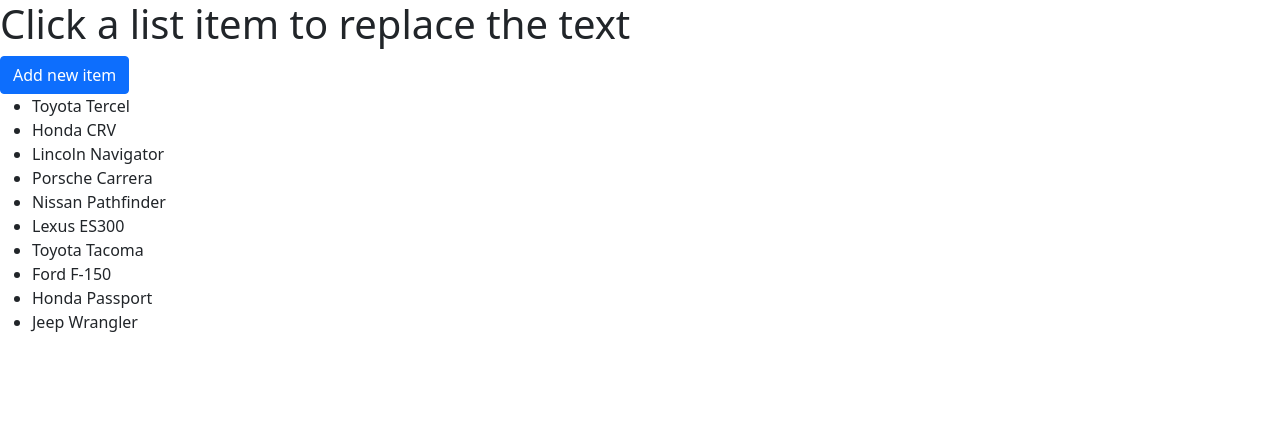
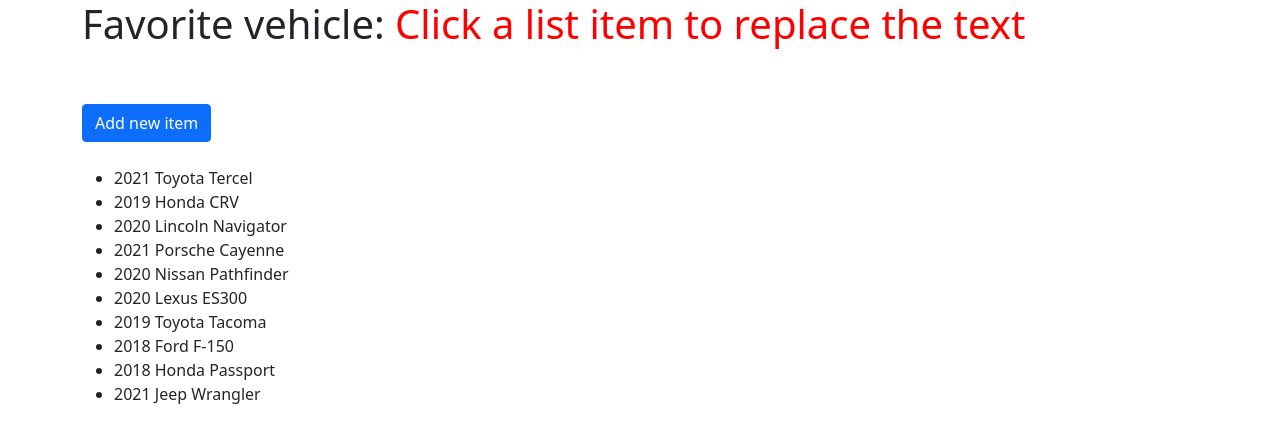
Before and after one commit to bthank/html-js-clickable-list, a plain HTML site: page index.html in a window 1280 px wide. Drawn offline with nearby package versions, Linux system fonts and the light colour scheme.

Commit message:
Added replace heading functionality

```diff
--- a/index.html
+++ b/index.html
@@ -15,22 +15,29 @@
     />
   </head>
   <body>
-    <h1 id="page-headline">Click a list item to replace the text</h1>
-
-    <button class="btn btn-primary">Add new item</button>
-
-    <ul id="item-list">
-      <li>Toyota Tercel</li>
-      <li>Honda CRV</li>
-      <li>Lincoln Navigator</li>
-      <li>Porsche Carrera</li>
-      <li>Nissan Pathfinder</li>
-      <li>Lexus ES300</li>
-      <li>Toyota Tacoma</li>
-      <li>Ford F-150</li>
-      <li>Honda Passport</li>
-      <li>Jeep Wrangler</li>
-    </ul>
+    <div class="container">
+      <h1 id="page-headline">
+        Favorite vehicle:
+        <span id="fav-car" style="color: red"
+          >Click a list item to replace the text</span
+        >
+      </h1>
+      <br /><br />
+      <button class="btn btn-primary">Add new item</button>
+      <br /><br />
+      <ul id="item-list">
+        <li>2021 Toyota Tercel</li>
+        <li>2019 Honda CRV</li>
+        <li>2020 Lincoln Navigator</li>
+        <li>2021 Porsche Cayenne</li>
+        <li>2020 Nissan Pathfinder</li>
+        <li>2020 Lexus ES300</li>
+        <li>2019 Toyota Tacoma</li>
+        <li>2018 Ford F-150</li>
+        <li>2018 Honda Passport</li>
+        <li>2021 Jeep Wrangler</li>
+      </ul>
+    </div>
 
     <script src="js/main.js"></script>
   </body>
--- a/js/main.js
+++ b/js/main.js
@@ -1,4 +1,5 @@
 // use listItems to hold all of the list elements
+var favCar = document.getElementById("fav-car");
 var listItems = document.getElementById("item-list").getElementsByTagName("li");
 
 for (i=0; i < listItems.length; i++) {
@@ -6,5 +7,5 @@ for (i=0; i < listItems.length; i++) {
 }
 
 function activateItem(){
-    alert("Click detected");
+    favCar.innerHTML = this.innerHTML;
 }
```
